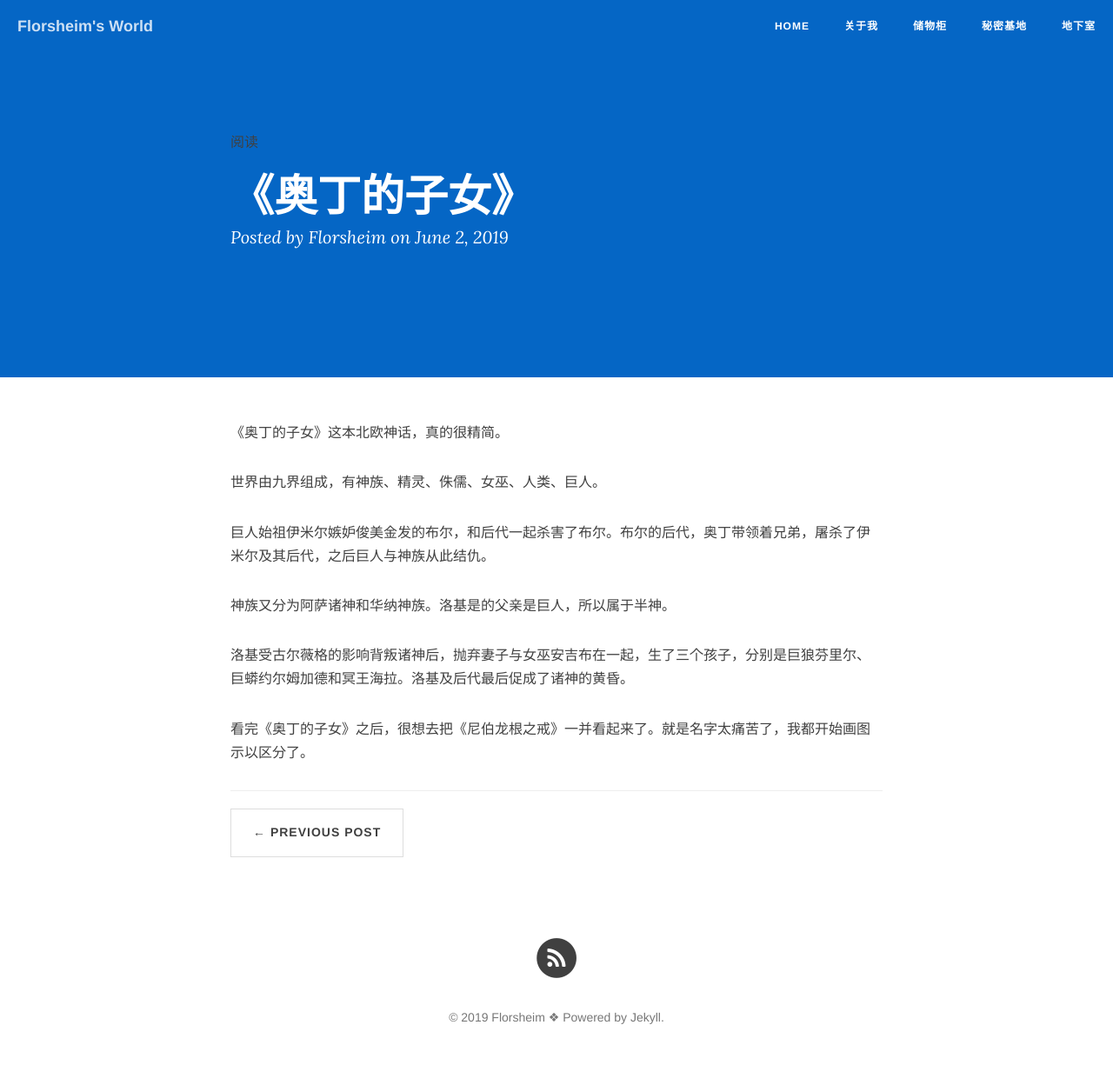
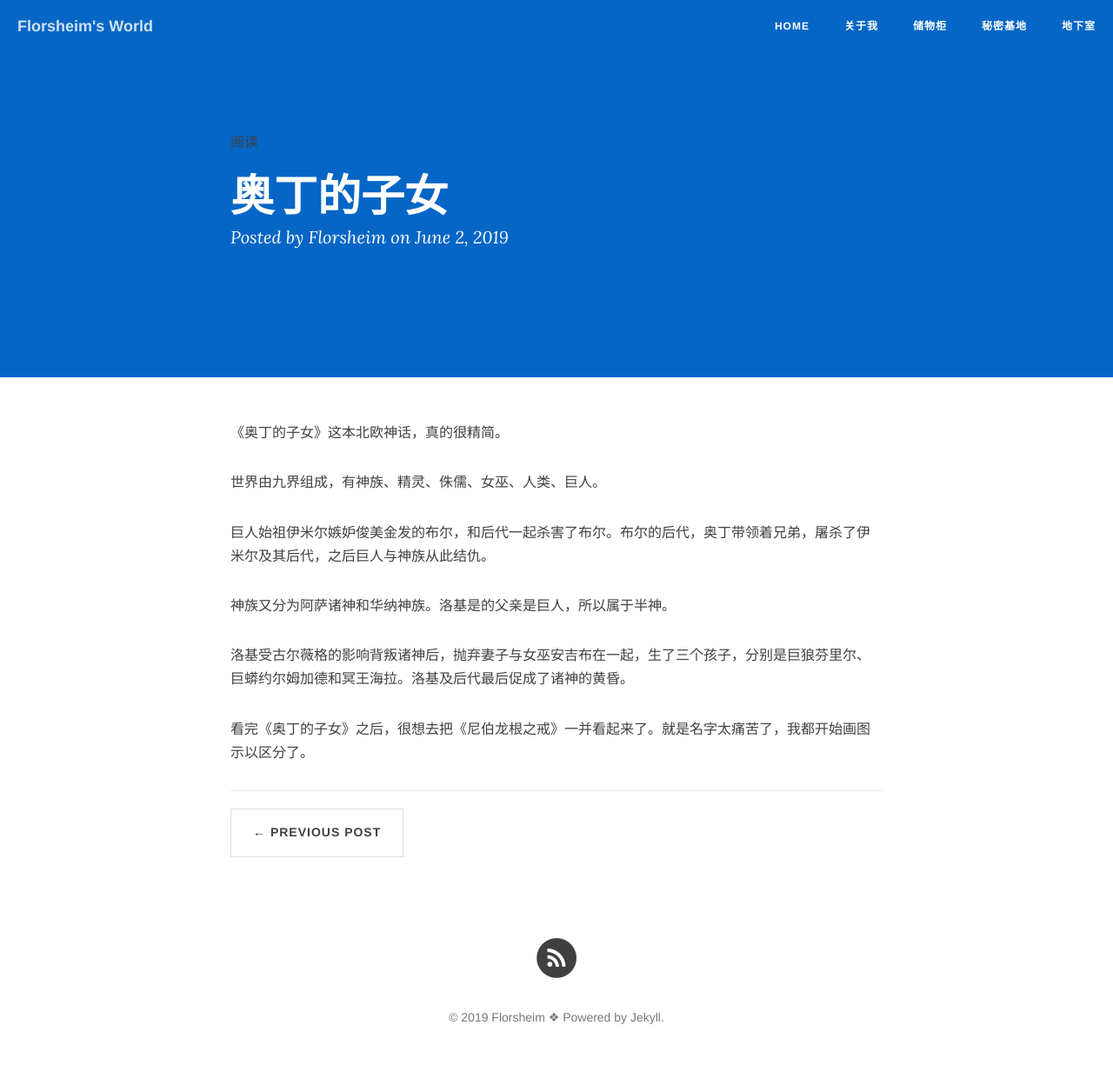
Before and after one commit to bear-kid/bear-kid.github.io, a Jekyll site: the page built from _posts/2019-06-02-childrenfoodin.md, in a window 1280 px wide. Shown: the whole page at 87% size. Built offline with Jekyll 4.4.1, drawn with Linux system fonts in a browser that asks for light colours; nearby versions of some CDN libraries; comment, search, counter and statistics services are not loaded.

```diff
--- a/_posts/2019-06-02-childrenfoodin.md
+++ b/_posts/2019-06-02-childrenfoodin.md
@@ -1,6 +1,6 @@
 ---
 layout: post
-title: 《奥丁的子女》
+title: 奥丁的子女
 date: 2019-06-02
 categories: blog
 tags: 阅读
```
